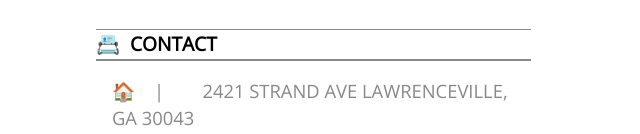
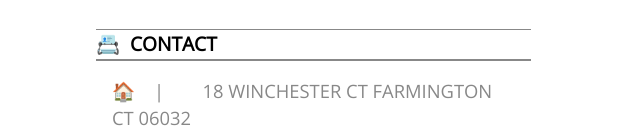
Before and after one commit to sanghwanpark89/sanghwanpark89.github.io, a plain HTML site: page index.html in a window 1280 px wide. Shown: the part 598-732 px from the top of the page, 0-640 px from the left. Drawn offline with nearby package versions, Linux system fonts and the light colour scheme.

Commit message:
Update index.html

```diff
--- a/index.html
+++ b/index.html
@@ -34,7 +34,7 @@
         <section class="contact">
           <h2>📇&nbsp; contact</h2>
           <ul>
-            <li>🏠&nbsp; &nbsp; |&nbsp; &nbsp; &nbsp; &nbsp; 2421 Strand Ave Lawrenceville, GA 30043</li>
+            <li>🏠&nbsp; &nbsp; |&nbsp; &nbsp; &nbsp; &nbsp; 18 Winchester Ct Farmington CT 06032</li>
             <li>📧&nbsp; &nbsp; |&nbsp; &nbsp; &nbsp; &nbsp; <a href="mailto:sanghwan.park89@gmail.com">sanghwan.park89@gmail.com</a></li>
             <li>📱&nbsp; &nbsp; |&nbsp; &nbsp; &nbsp; &nbsp; <a href="tel:+16785809089">(+1) 6785809089</a></li>
           </ul>
```
